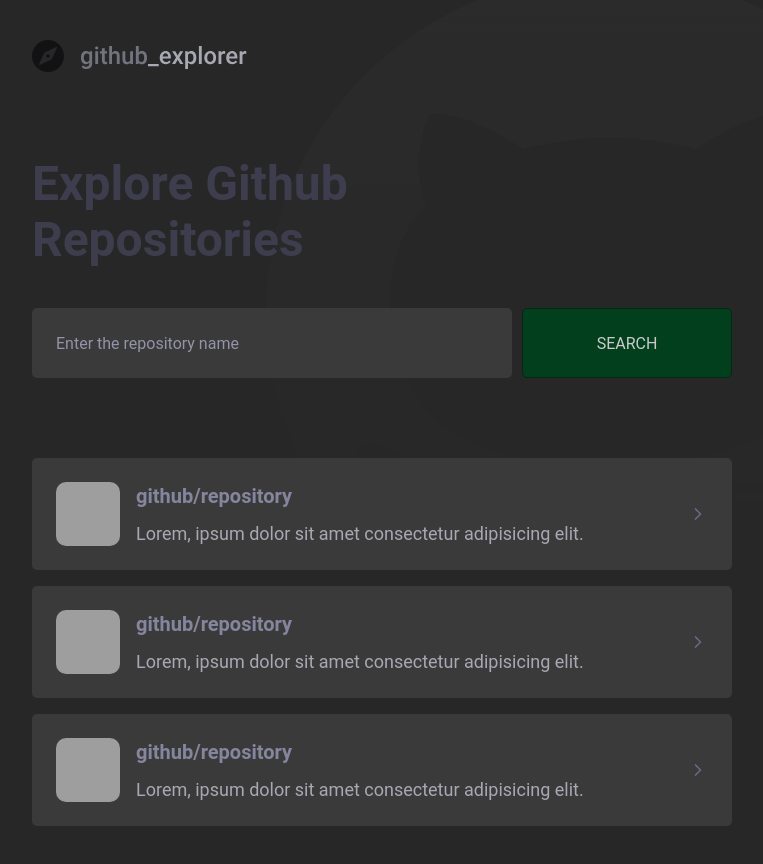
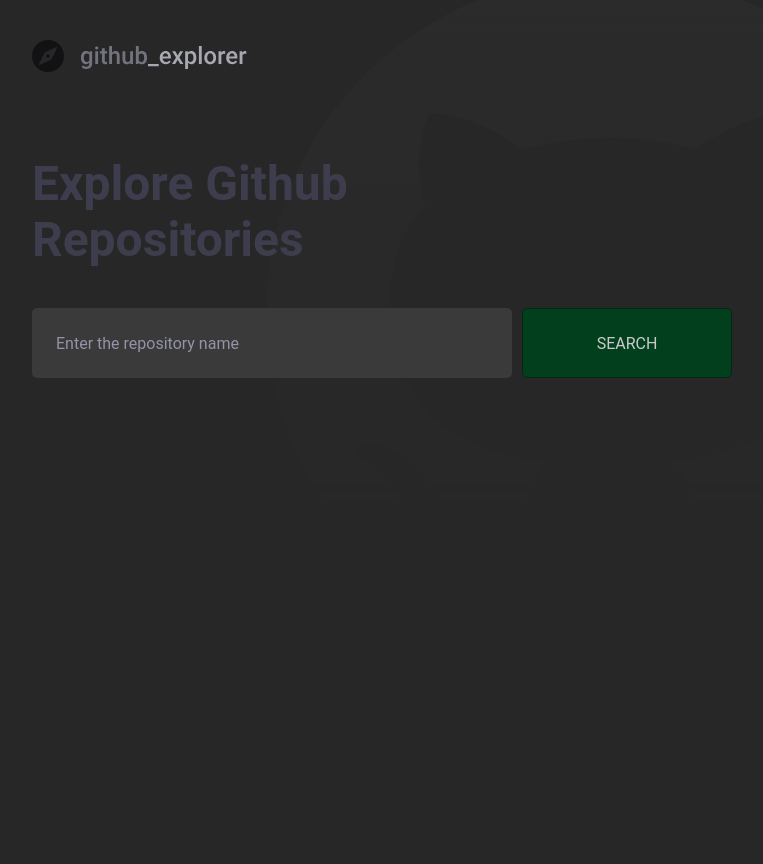
Before and after one commit to marina-ferreira/gostack-github-explorer, a React (Create React App) app: page / in a window 1280 px wide. Shown: the whole page, without its empty margins (148-911 px from the left). After the commit the page ends 800 px from the top, so only its background shows below. Built offline with nearby package versions, Linux system fonts and the light colour scheme; grey boxes are pictures that could not be loaded.

Commit message:
Error handling

```diff
--- a/src/pages/Dashboard/index.js
+++ b/src/pages/Dashboard/index.js
@@ -1,57 +1,64 @@
-import React from 'react'
+import React, { useState } from 'react'
 import { FiChevronRight } from 'react-icons/fi'
 
+import api from 'services/api'
+
 import logo from 'assets/logo.svg'
-import { Title, Form, Repositories } from './styles'
+import { Title, Form, Repositories, InputError } from './styles'
 
 const Dashboard = () => {
+  const [newRepo, setNewRepo] = useState('')
+  const [repos, setRepos] = useState([])
+  const [inputError, setInputError] = useState()
+
+  const handleAddRepo = async e => {
+    e.preventDefault()
+
+    if (!newRepo) {
+      setInputError('Enter the repository owner/name')
+      return
+    }
+
+    try {
+      const response = await api.get(`repos/${newRepo}`)
+      const repo = response.data
+
+      setRepos([...repos, repo])
+      setNewRepo('')
+      setInputError('')
+    } catch (error) {
+      setInputError(error.message)
+    }
+  }
+
   return (
     <>
       <img src={logo} alt="Github Explorer" />
       <Title>Explore Github Repositories</Title>
 
-      <Form>
-        <input placeholder="Enter the repository name" />
+      <Form onSubmit={handleAddRepo} hasError={!!inputError}>
+        <input
+          placeholder="Enter the repository name"
+          value={newRepo}
+          onChange={e => setNewRepo(e.target.value)}
+        />
         <button type="submit">Search</button>
       </Form>
 
+      {inputError && <InputError>{inputError}</InputError>}
+
       <Repositories>
-        <a href="test">
-          <img
-            src="https://api.adorable.io/avatars/face/eyes13/nose10/mouth2/00aeff/150"
-            alt="Avatar"
-          />
-          <div>
-            <strong>github/repository</strong>
-            <p>Lorem, ipsum dolor sit amet consectetur adipisicing elit.</p>
-          </div>
+        {repos.map(repo => (
+          <a key={repo.id} href="test">
+            <img src={repo.owner.avatar_url} alt={repo.owner.login} />
+            <div>
+              <strong>{repo.full_name}</strong>
+              <p>{repo.description}</p>
+            </div>
 
-          <FiChevronRight size={20} />
-        </a>
-        <a href="test">
-          <img
-            src="https://api.adorable.io/avatars/face/eyes13/nose10/mouth2/00aeff/150"
-            alt="Avatar"
-          />
-          <div>
-            <strong>github/repository</strong>
-            <p>Lorem, ipsum dolor sit amet consectetur adipisicing elit.</p>
-          </div>
-
-          <FiChevronRight size={20} />
-        </a>
-        <a href="test">
-          <img
-            src="https://api.adorable.io/avatars/face/eyes13/nose10/mouth2/00aeff/150"
-            alt="Avatar"
-          />
-          <div>
-            <strong>github/repository</strong>
-            <p>Lorem, ipsum dolor sit amet consectetur adipisicing elit.</p>
-          </div>
-
-          <FiChevronRight size={20} />
-        </a>
+            <FiChevronRight size={20} />
+          </a>
+        ))}
       </Repositories>
     </>
   )
--- a/src/pages/Dashboard/styles.js
+++ b/src/pages/Dashboard/styles.js
@@ -29,9 +29,10 @@ export const Form = styled.form`
     flex: 1;
     padding: 0 24px;
     margin-right: 10px;
-    color: #a8a8b3;
     color: ${lighten(0.45, titleColor)};
+    transition: border 0.5s;
     background: ${darkGray};
+    border: ${({ hasError }) => (hasError ? '2px solid #c53030;' : 'none;')};
 
     &::placeholder {
       color: ${lighten(0.35, titleColor)};
@@ -81,7 +82,8 @@ export const Repositories = styled.div`
     }
 
     div {
-      margin-left: 16px;
+      margin: 0 16px;
+      flex: 1;
 
       strong {
         font-size: 20px;
@@ -91,7 +93,7 @@ export const Repositories = styled.div`
       p {
         font-size: 18px;
         color: #a8a8b3;
-        margin-top: 15px;
+        margin-top: 10px;
       }
     }
 
@@ -101,3 +103,8 @@ export const Repositories = styled.div`
     }
   }
 `
+
+export const InputError = styled.p`
+  color: #c53030;
+  margin: 12px 0 0 5px;
+`
--- /dev/null
+++ b/src/services/api.js
@@ -0,0 +1,7 @@
+import axios from 'axios'
+
+const api = axios.create({
+  baseURL: 'https://api.github.com'
+})
+
+export default api
```
